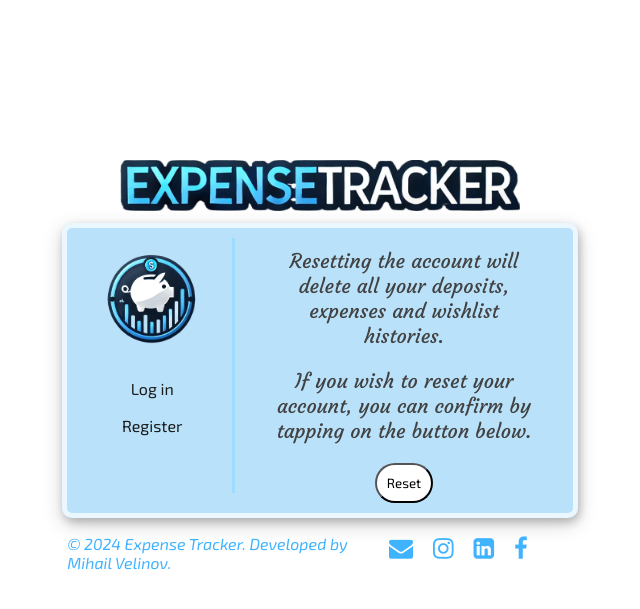
After one commit to mixailvelinov/ExpenseTracker, a Django app: page /account/reset/ in a window 1280 px wide. The commit adds this page. Shown: the top 609 px of the page, without its empty margins (320-960 px from the left). Run offline with Django 5.2, Linux system fonts and the light colour scheme; some web fonts are replaced.

Commit message:
added reset account functionality

```diff
--- a/accounts/urls.py
+++ b/accounts/urls.py
@@ -5,6 +5,7 @@ urlpatterns = [
     path('login/', views.UserLoginView.as_view(), name='login'),
     path('register/', views.RegisterView.as_view(), name='register'),
     path('logout/', views.UserLogoutView.as_view(), name='logout'),
+    path('reset/', views.reset_account, name='reset'),
     path('<int:id>/', views.user_details, name='details'),
     path('<int:id>/edit/', views.UserUpdateView.as_view(), name='edit'),
     path('<int:id>/delete/', views.user_delete_view, name='delete'),
--- a/accounts/views.py
+++ b/accounts/views.py
@@ -4,10 +4,13 @@ from django.urls import reverse_lazy
 
 from django.contrib.auth.views import LoginView, LogoutView
 from django.shortcuts import render, redirect, get_object_or_404
-from django.views.generic import CreateView, ListView, UpdateView
+from django.views.generic import CreateView, UpdateView
 
 from accounts.forms import UserRegisterForm, UserLoginForm, UserUpdateForm, ProfileUpdateForm
 from accounts.models import CustomUser, Profile
+from common.models import Wish
+from deposits.models import Deposit
+from expenses.models import Expense
 
 
 # Create your views here.
@@ -101,3 +104,22 @@ class ProfileUpdateView(UpdateView):
 
     def get_object(self, queryset=None):
         return Profile.objects.get(user__id=self.kwargs['id'])
+
+
+def reset_account(request):
+    user = request.user
+    expenses = Expense.objects.filter(user_id=user.id)
+    deposits = Deposit.objects.filter(user_id=user.id)
+    wishes = Wish.objects.filter(user_id=user.id)
+
+    if request.method == "POST":
+        expenses.delete()
+        deposits.delete()
+        wishes.delete()
+
+        return redirect('index')
+
+    context = {
+        "user": user
+    }
+    return render(request, 'accounts/reset.html', context)
--- a/static/styles/responsive.css
+++ b/static/styles/responsive.css
@@ -49,4 +49,8 @@
     footer p {
         text-align: center;
     }
+
+    body {
+        height: 100%;
+    }
 }
--- a/static/styles/style.css
+++ b/static/styles/style.css
@@ -312,7 +312,7 @@ li {
 }
 
 .account-details ul li {
-    font-family: 'Courgette', sans-serif; /* Replace 'Exo 2' with any font you want */
+    font-family: 'Courgette', sans-serif;
     font-size: 18px;
     color: #424242;
 }
@@ -386,3 +386,27 @@ footer p {
     transform: rotate(20deg) scale(1.8);
     cursor: pointer;
 }
+
+/*reset*/
+
+.reset {
+    width: 80%;
+    margin: 0 auto;
+
+}
+
+.reset p {
+    font-family: 'Courgette', sans-serif;
+    color: #424242;
+    font-size: 20px;
+}
+
+.reset-btn {
+    border-radius: 30px;
+    padding: 10px;
+}
+
+.reset-btn:hover {
+    background-color: #ff3e3e;
+    border: #ff3e3e 1px solid;
+}
--- a/templates/accounts/details.html
+++ b/templates/accounts/details.html
@@ -41,4 +41,5 @@
 
     </div>
 
+
 {% endblock %}
--- /dev/null
+++ b/templates/accounts/reset.html
@@ -0,0 +1,15 @@
+{% extends 'base.html' %}
+
+{% block content %}
+
+    <div class="reset">
+        <p>Resetting the account will delete all your deposits, expenses and wishlist histories.</p>
+        <p>If you wish to reset your account, you can confirm by tapping on the button below.</p>
+
+        <form action="" method="post">
+            {% csrf_token %}
+            <button class="reset-btn" type="submit">Reset</button>
+        </form>
+
+    </div>
+{% endblock %}
--- a/templates/base.html
+++ b/templates/base.html
@@ -32,7 +32,7 @@
                     <li><a href="{% url 'details' request.user.id %}">Account</a></li>
                     <li><a href="{% url 'deposit' %}">Deposit</a></li>
                     <li><a href="{% url 'wishlist' %}">Wishlist</a></li>
-                    <li><a href="{% url 'expenses' %}">Expenses</a></li>
+                    <li><a href="{% url 'reset' %}">Reset</a></li>
                     <li>
                         <form action="{% url 'logout' %}" method="post">
                             {% csrf_token %}
@@ -43,7 +43,10 @@
             </ul>
             {% if user.is_authenticated %}
                 <p class="funds-counter">Total funds: {{ request.user.balance }}</p>
+                <br>
             {% endif %}
+
+
         </nav>
     </header>
 
```
